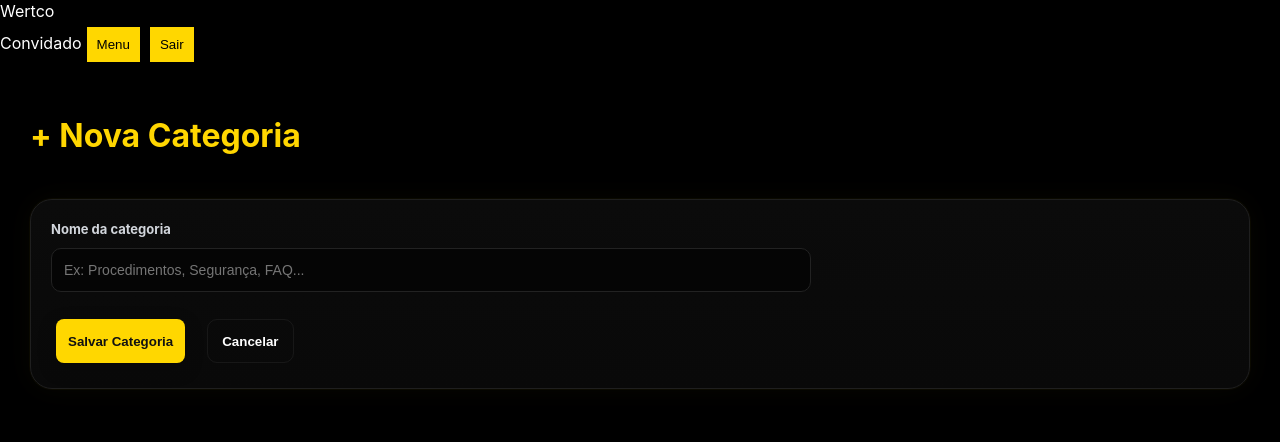
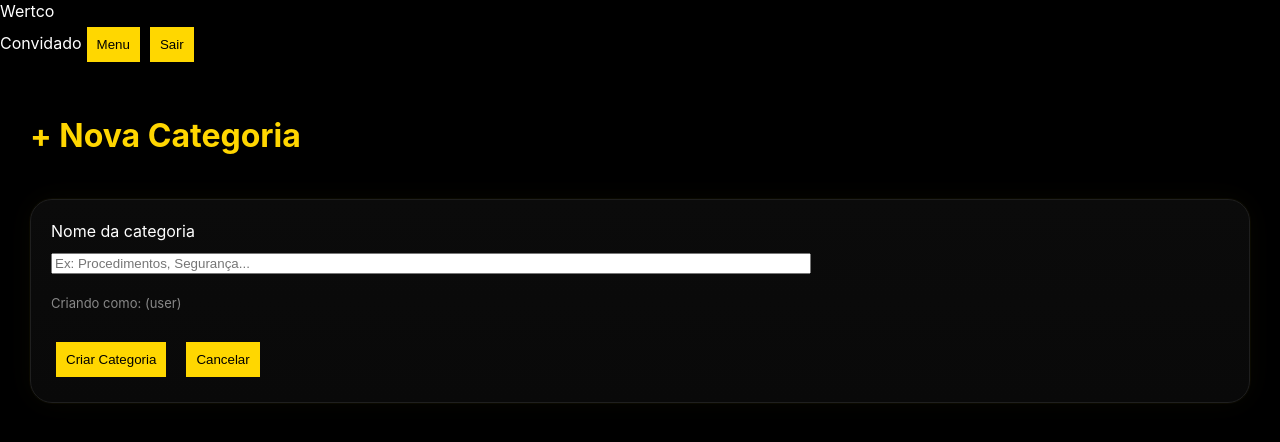
Before and after one commit to Wertco-Bombas/Wertco, a Next.js app: page /nova-categoria in a window 1280 px wide. Shown: the top 442 px of the page. Built offline with nearby package versions, Linux system fonts and the light colour scheme.

Commit message:
Update nova-categoria.js

```diff
--- a/pages/nova-categoria.js
+++ b/pages/nova-categoria.js
@@ -1,51 +1,137 @@
-// pages/nova-categoria.js
-import { useState } from 'react';
+import { useState, useEffect } from 'react';
 import { supabase } from '../lib/supabase';
 import { useRouter } from 'next/router';
 
 export default function NovaCategoria() {
   const [nome, setNome] = useState('');
   const [saving, setSaving] = useState(false);
+  const [user, setUser] = useState(null);
+  const [userRole, setUserRole] = useState('user');
+
   const router = useRouter();
+
+  const isPrivileged = ['admin', 'supervisor'].includes(userRole);
+
+  useEffect(() => {
+    init();
+  }, []);
+
+  async function init() {
+    const { data } = await supabase.auth.getSession();
+    const session = data?.session;
+
+    if (!session?.user) return;
+
+    setUser({
+      id: session.user.id,
+      email: session.user.email
+    });
+
+    const { data: profile } = await supabase
+      .from('profiles')
+      .select('role')
+      .eq('id', session.user.id)
+      .single();
+
+    setUserRole(profile?.role || 'user');
+  }
+
+  async function registrarAuditoria(categoriaId, status) {
+    try {
+      await supabase.from('auditoria').insert({
+        acao: 'CRIAR_CATEGORIA',
+        entidade: 'categorias',
+        entidade_id: categoriaId,
+        status,
+        usuario_email: user?.email,
+        payload: {
+          nome
+        }
+      });
+    } catch (err) {
+      console.warn('Erro auditoria:', err);
+    }
+  }
 
   async function handleSalvar(e) {
     e.preventDefault();
-    if (!nome.trim()) return alert('Informe o nome da categoria');
+
+    if (!nome.trim()) {
+      return alert('Informe o nome da categoria');
+    }
+
     setSaving(true);
-    const { error } = await supabase.from('categorias').insert({ nome: nome.trim() });
+
+    const approved = isPrivileged;
+
+    const { data, error } = await supabase
+      .from('categorias')
+      .insert([
+        {
+          nome: nome.trim(),
+          user_email: user?.email,
+          usuario_id: user?.id,
+          approved
+        }
+      ])
+      .select()
+      .single();
+
     setSaving(false);
+
     if (error) {
       alert('Erro ao criar categoria: ' + error.message);
-    } else {
-      router.push('/base');
+      return;
     }
+
+    // 🔥 AUDITORIA AUTOMÁTICA
+    await registrarAuditoria(data.id, approved ? 'approved' : 'pending');
+
+    if (!approved) {
+      alert('Categoria enviada para aprovação do supervisor/admin.');
+    }
+
+    router.push('/base');
   }
 
   return (
     <div className="page">
       <div className="container">
+
         <div className="topicHeader">
           <h2 className="topicTitle">+ Nova Categoria</h2>
         </div>
 
         <div className="card">
+
           <form onSubmit={handleSalvar} className="formStack">
-            <label className="formLabel">Nome da categoria</label>
+
+            <label>Nome da categoria</label>
+
             <input
-              className="formInput"
               value={nome}
               onChange={(e) => setNome(e.target.value)}
-              placeholder="Ex: Procedimentos, Segurança, FAQ..."
+              placeholder="Ex: Procedimentos, Segurança..."
             />
 
-            <div style={{ display: 'flex', gap: 12, marginTop: 12 }}>
-              <button type="submit" className="btn btnYellow" disabled={saving}>
-                {saving ? 'Salvando...' : 'Salvar Categoria'}
+            <div style={{ marginTop: 10, fontSize: 13, color: '#888' }}>
+              Criando como: {user?.email} ({userRole})
+            </div>
+
+            <div style={{ display: 'flex', gap: 10, marginTop: 15 }}>
+              <button disabled={saving || !user}>
+                {saving ? 'Salvando...' : 'Criar Categoria'}
               </button>
-              <button type="button" className="btn btnDangerOutline" onClick={() => router.push('/base')}>Cancelar</button>
+
+              <button type="button" onClick={() => router.push('/base')}>
+                Cancelar
+              </button>
             </div>
+
           </form>
+
         </div>
+
       </div>
     </div>
   );
```
